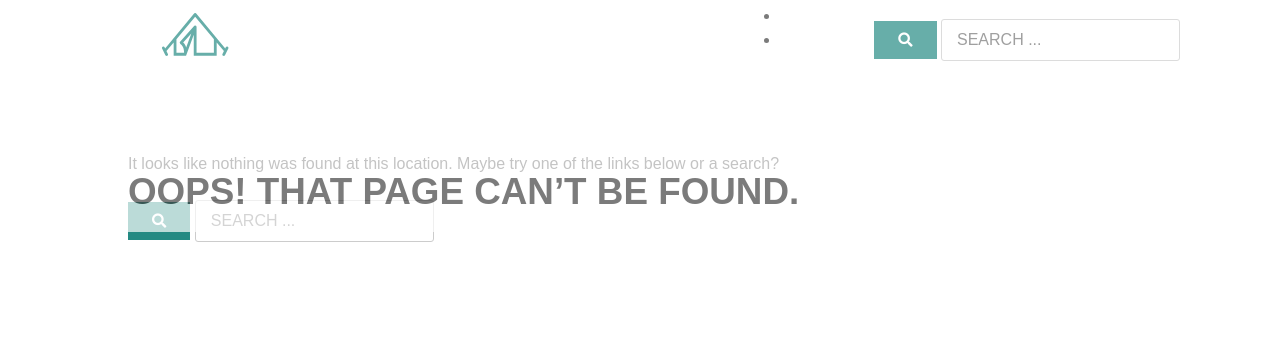
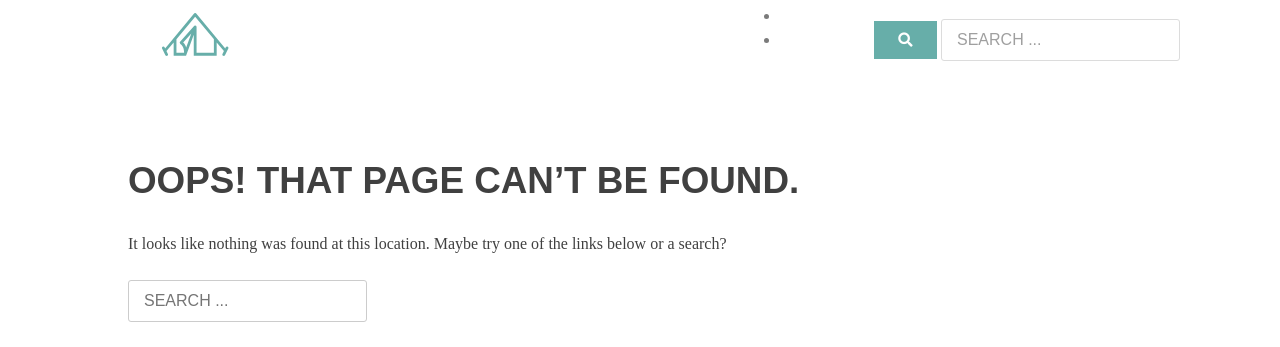
Before and after one commit to MajaIvic/Inhabitent, a WordPress theme: the page made by themes/inhabitent/404.php in a window 1280 px wide. Shown: the top 347 px of the page. Run offline with PHP 8.4 and a stand-in for WordPress, Linux system fonts and the light colour scheme; the site name, menu and one post (Sample post) are stand-ins, and other content is empty; some libraries are stand-ins or nearby versions.

Commit message:
having dificulies figuring out where my archive header is so i can aply the same style as the journal page

```diff
--- a/themes/inhabitent/404.php
+++ b/themes/inhabitent/404.php
@@ -51,5 +51,5 @@ get_header(); ?>
 
 		</main><!-- #main -->
 	</div><!-- #primary -->
-
+	<?php get_sidebar(); ?>
 <?php get_footer(); ?>
--- a/themes/inhabitent/archive.php
+++ b/themes/inhabitent/archive.php
@@ -12,12 +12,14 @@ get_header(); ?>
 
 		<?php if ( have_posts() ) : ?>
 
+
 			<header class="page-header">
 				<?php
 					the_archive_title( '<h1 class="page-title">', '</h1>' );
 					the_archive_description( '<div class="taxonomy-description">', '</div>' );
 				?>
 			</header><!-- .page-header -->
+
 			<div class="archive-content">
 
 			<?php /* Start the Loop */ ?>
@@ -41,5 +43,5 @@ get_header(); ?>
 		</main><!-- #main -->
 	</div><!-- #primary -->
 
-
+	<?php get_sidebar(); ?>
 <?php get_footer(); ?>
--- a/themes/inhabitent/header.php
+++ b/themes/inhabitent/header.php
@@ -16,10 +16,11 @@
 	<?php wp_head(); ?>
 	</head>
 
+
 	<body <?php body_class(); ?>>
 		<div id="page" class="hfeed site">
 			<a class="skip-link screen-reader-text" href="#content"><?php echo esc_html( 'Skip to content' ); ?></a>
-
+<div class="header-nav">
 			<header id="masthead" class="site-header" role="banner">
 				<div class="site-branding">
 					<div class="logo">
@@ -36,6 +37,7 @@
 				</div>
 				</nav><!-- #site-navigation -->
 				</header><!-- #masthead -->
+</div>
 					<!-- <p class="site-description"><?php bloginfo( 'description' ); ?></p> -->
 			<?php
 
@@ -64,4 +66,5 @@
 				//do something
 			} ?>
 
+
 			<div id="content" class="site-content">
--- /dev/null
+++ b/themes/inhabitent/sass/_404.scss
@@ -0,0 +1,20 @@
+.error-404 {
+  p {
+    font-family: Merriweather Web, serif;
+  }
+  button {
+    display: none;
+  }
+  ul {
+    font-family: Merriweather Web, serif;
+    margin: 0;
+    padding: 0;
+    li {
+      list-style-type: none;
+      a {
+        color: #248a83;
+        text-decoration: none;
+      }
+    }
+  }
+}
--- a/themes/inhabitent/sass/_archive.scss
+++ b/themes/inhabitent/sass/_archive.scss
@@ -1,3 +1,62 @@
-.archive-content {
-  display: flex;
-}
+// .archive-content {
+//   display: block;
+// }
+
+// .read-entry {
+//   border: 1px solid black;
+//   color: black;
+//   width: 10em;
+//   text-align: center;
+//   padding: 0.75rem 1.5rem;
+//   font-size: 15px;
+//   text-decoration: none;
+//   text-transform: uppercase;
+//   &:hover {
+//     background: #248a83;
+//     border: none;
+//     color: white;
+//   }
+// }
+// .entry-content {
+//   padding: 0;
+// }
+// .entry-header {
+//   border: unset;
+//   position: relative;
+
+//   .entry-title {
+//     position: absolute;
+//     top: 0;
+//     left: 0;
+//     background-color: #248a83;
+//     height: 5em;
+//     width: 24em;
+//     padding: 0.8em;
+
+//     a {
+//       text-decoration: none;
+//       color: white;
+//       font-size: 30px;
+//     }
+//   }
+//   .entry-meta {
+//     position: absolute;
+//     bottom: 7px;
+//     right: 0;
+//     background-color: #248a83;
+//     height: 2em;
+//     color: white;
+//     text-transform: uppercase;
+//     padding: 0.2em 1em;
+//   }
+
+//   img {
+//     object-fit: cover;
+//     width: 100%;
+//     height: 100%;
+//   }
+// } // .entry-header
+
+// // .content-area {
+// //   padding-right: 10rem;
+// // }
--- a/themes/inhabitent/sass/_header.scss
+++ b/themes/inhabitent/sass/_header.scss
@@ -1,6 +1,8 @@
 .site-content {
   padding: 8em;
 }
+
+.header-nav {
   header {
     background-color: white;
     opacity: 0.69;
@@ -39,3 +41,4 @@ header {
       }
     }
   }
+}
--- a/themes/inhabitent/sass/style.scss
+++ b/themes/inhabitent/sass/style.scss
@@ -77,6 +77,7 @@ Nicolas Gallagher and Jonathan Neal http://necolas.github.com/normalize.css/
 @import 'taxonomy-product-type';
 @import 'single-product';
 @import 'search-page';
+@import '404';
 
 body {
   min-height: 100vh;
--- a/themes/inhabitent/style.css
+++ b/themes/inhabitent/style.css
@@ -703,7 +703,7 @@ footer {
 .site-content {
   padding: 8em; }
 
-header {
+.header-nav header {
   background-color: white;
   opacity: 0.69;
   position: fixed;
@@ -719,11 +719,11 @@ header {
   -webkit-box-align: center;
       -ms-flex-align: center;
           align-items: center; }
-  header .site-branding {
+  .header-nav header .site-branding {
     width: 70px;
     height: 60px;
     margin-left: 10em; }
-  header nav {
+  .header-nav header nav {
     display: -webkit-box;
     display: -ms-flexbox;
     display: flex;
@@ -731,18 +731,18 @@ header {
         -ms-flex-align: center;
             align-items: center;
     margin-right: 100px; }
-    header nav .menu-main-menu-container ul {
+    .header-nav header nav .menu-main-menu-container ul {
       display: -webkit-box;
       display: -ms-flexbox;
       display: flex;
       margin: 0; }
-      header nav .menu-main-menu-container ul li {
+      .header-nav header nav .menu-main-menu-container ul li {
         padding-right: 20px;
         list-style: none; }
-        header nav .menu-main-menu-container ul li a {
+        .header-nav header nav .menu-main-menu-container ul li a {
           text-transform: uppercase;
           color: #21759b; }
-          header nav .menu-main-menu-container ul li a:visited {
+          .header-nav header nav .menu-main-menu-container ul li a:visited {
             color: #21759b; }
 
 .single-journal {
@@ -1131,11 +1131,6 @@ header {
   .widget-title p {
     font-family: Merriweather Web, serif; }
 
-.archive-content {
-  display: -webkit-box;
-  display: -ms-flexbox;
-  display: flex; }
-
 .admin-bar h3 {
   font-size: 2.1rem;
   margin-bottom: 1.5rem;
@@ -1250,5 +1245,21 @@ header {
   .search-pagination .page-numbers:hover {
     background: purple; }
 
+.error-404 p {
+  font-family: Merriweather Web, serif; }
+
+.error-404 button {
+  display: none; }
+
+.error-404 ul {
+  font-family: Merriweather Web, serif;
+  margin: 0;
+  padding: 0; }
+  .error-404 ul li {
+    list-style-type: none; }
+    .error-404 ul li a {
+      color: #248a83;
+      text-decoration: none; }
+
 body {
   min-height: 100vh; }
```
Also changed, not shown: themes/inhabitent/build/css/style.min.css, 1 other file. Lines whose indentation alone changed are shown as unchanged.
